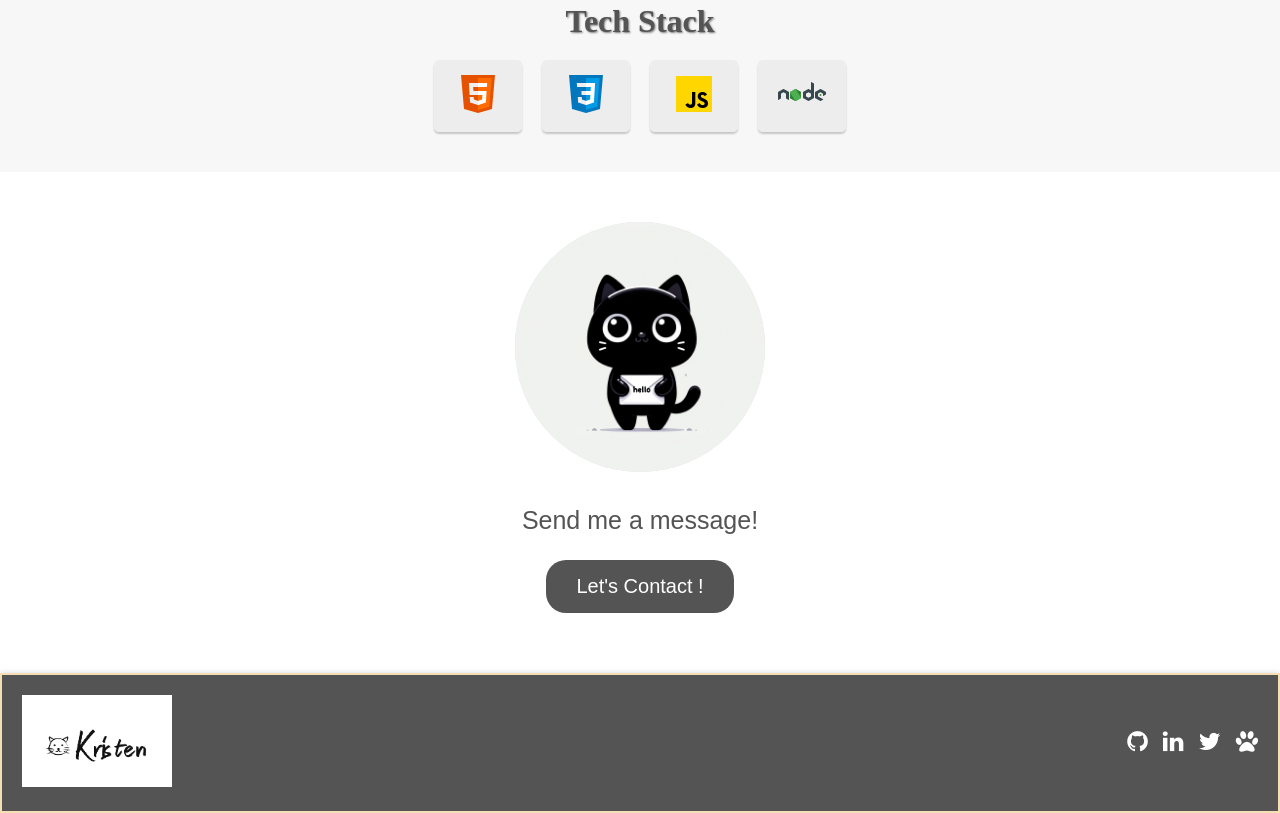
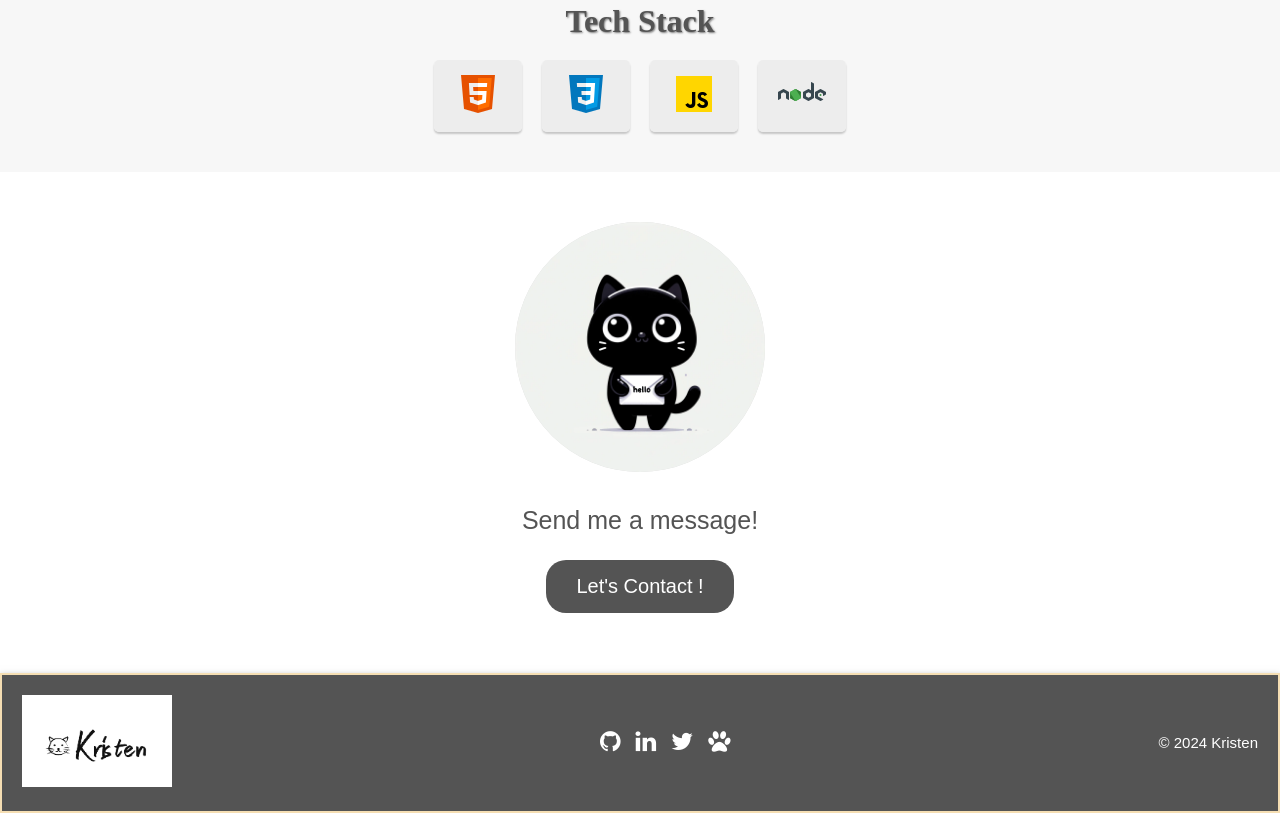
Before and after one commit to BuBuCatt/portfolio-web, a plain HTML site: page index.html in a window 1280 px wide. Shown: the part 2865-3678 px from the top of the page. Drawn offline with Linux system fonts and the light colour scheme.

Commit message:
add copyright

```diff
--- a/css/styles.css
+++ b/css/styles.css
@@ -665,6 +665,12 @@ main {
     height: auto; /* Maintain aspect ratio */
 }
 
+.copyright{
+  font-family: Arial, Helvetica, sans-serif;
+  font-size: 15px;
+
+}
+
 /* footer responsive */
 
 @media (max-width: 750px) {
--- a/index.html
+++ b/index.html
@@ -345,6 +345,11 @@
       </ul>
     </div>
 
+    <div>
+        <p class="copyright">&copy; 2024 Kristen</p>
+
+    </div>
+
 </footer>
 
 
```
